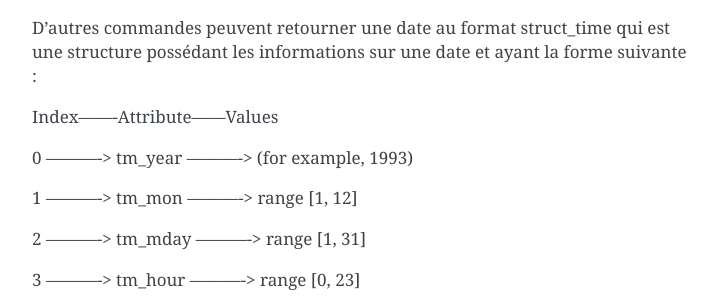
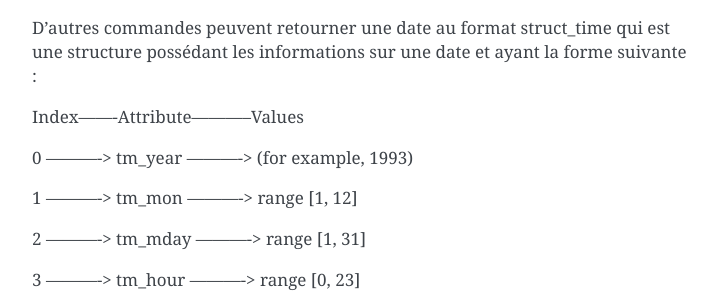
Before and after one commit to HE-Arc/livre-python, a Sphinx documentation site: the page built from source/time/index.rst, in a window 1280 px wide. Shown: the part 1651-1951 px from the top of the page, without its empty margins (388-1111 px from the left). Built offline with Sphinx 7.4.7, drawn with Linux system fonts in a browser that asks for light colours.

```diff
--- a/source/time/index.rst
+++ b/source/time/index.rst
@@ -86,7 +86,7 @@ Affichera : 'Thu Mar 12 16:30:22 2674'
 D'autres commandes peuvent retourner une date au format struct_time qui est une structure possédant les informations sur une date et ayant la forme suivante :
 
 
-Index-------Attribute------Values
+Index-------Attribute-----------Values
 
 0 ----------> tm_year ----------> (for example, 1993)
 
```
